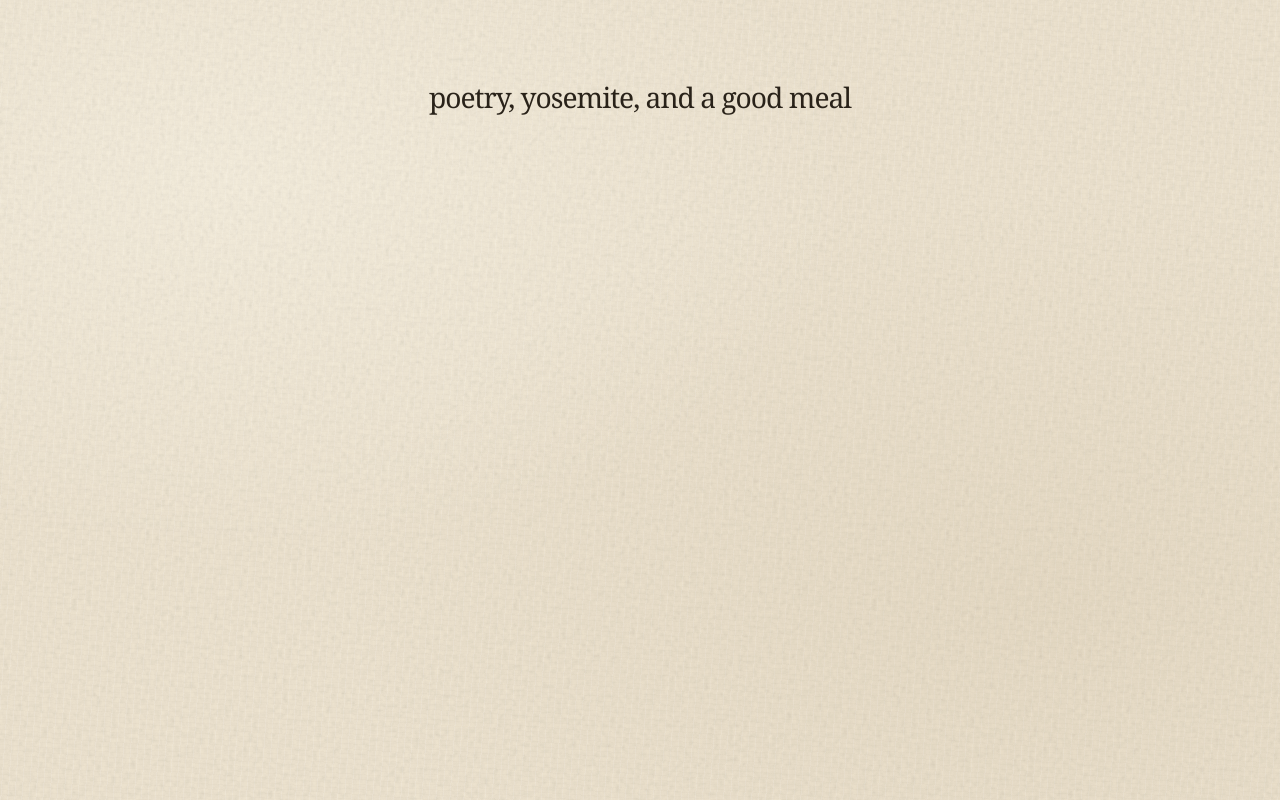
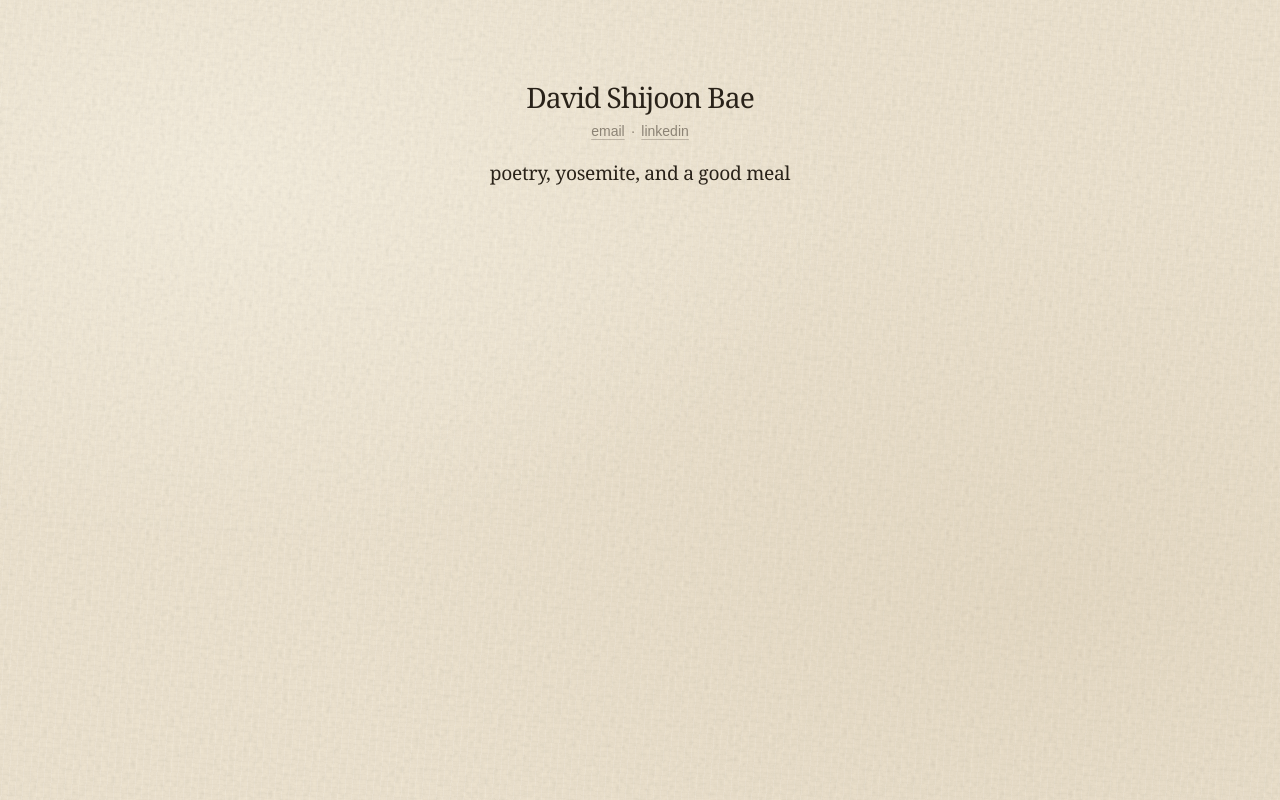
Before and after one commit to 4160dbae/4160dbae.github.io, a plain HTML site: page index.html in a window 1280 px wide. Drawn offline with Linux system fonts and the light colour scheme.

Commit message:
Restore name and contact links

```diff
--- a/index.html
+++ b/index.html
@@ -5,12 +5,18 @@
     <meta name="viewport" content="width=device-width, initial-scale=1" />
     <meta name="description" content="Personal website of David Shijoon Bae." />
     <title>David Shijoon Bae</title>
-    <link rel="stylesheet" href="styles.css?v=11" />
+    <link rel="stylesheet" href="styles.css?v=12" />
   </head>
   <body>
     <main class="intro" aria-labelledby="note">
       <div class="identity">
-        <h1 id="note">poetry, yosemite, and a good meal</h1>
+        <h1 id="note">David Shijoon Bae</h1>
+        <nav class="links" aria-label="Contact links">
+          <a href="mailto:4160dbae@gmail.com">email</a>
+          <span aria-hidden="true">·</span>
+          <a href="https://www.linkedin.com/in/shijoonbae/" target="_blank" rel="noreferrer">linkedin</a>
+        </nav>
+        <p class="note">poetry, yosemite, and a good meal</p>
       </div>
     </main>
   </body>
--- a/styles.css
+++ b/styles.css
@@ -46,7 +46,7 @@
 .identity {
   display: flex;
   flex-direction: column;
-  align-items: flex-start;
+  align-items: center;
   width: max-content;
   max-width: 100%;
 }
@@ -62,6 +62,37 @@
   line-height: 1.25;
 }
 
+.links {
+  display: flex;
+  align-items: center;
+  justify-content: center;
+  gap: 6px;
+  margin-top: 7px;
+  color: #8c8375;
+  font-size: 14px;
+  line-height: 1.4;
+}
+
+.links a {
+  color: inherit;
+  text-decoration-color: rgb(140 131 117 / 48%);
+  text-underline-offset: 3px;
+  transition: color 160ms ease;
+}
+
+.links a:hover {
+  color: #292219;
+}
+
+.note {
+  margin: 18px 0 0;
+  text-align: center;
+  font-family: Georgia, "Times New Roman", serif;
+  font-size: clamp(17px, 1.5vw, 20px);
+  line-height: 1.4;
+  letter-spacing: -0.015em;
+}
+
 @media (max-width: 600px) {
   .intro {
     padding: 88px 7vw 40px;
```
